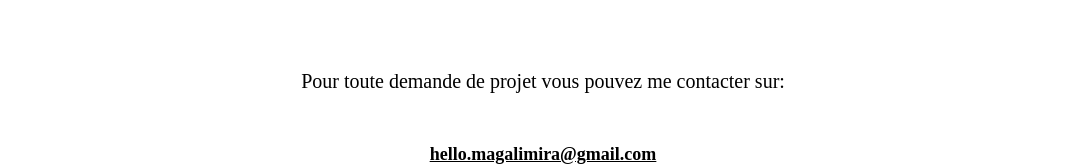
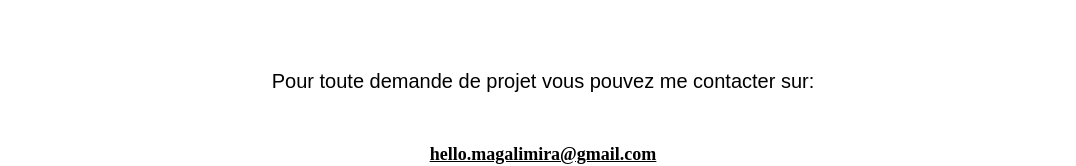
Before and after one commit to loulp/portfolio-maga, a Vue app: page /contact in a window 1280 px wide. Shown: the part 231-397 px from the top of the page, without its empty margins (97-1173 px from the left). Built offline with nearby package versions, Linux system fonts and the light colour scheme.

Commit message:
fix front

```diff
--- a/src/pages/Contact.vue
+++ b/src/pages/Contact.vue
@@ -21,7 +21,7 @@ export default {};
 
 .pageTitle {
   margin: 7% auto 4% auto;
-  font: 20px cursive;
+  font: 20px sans-serif;
 }
 
 .link {
```
